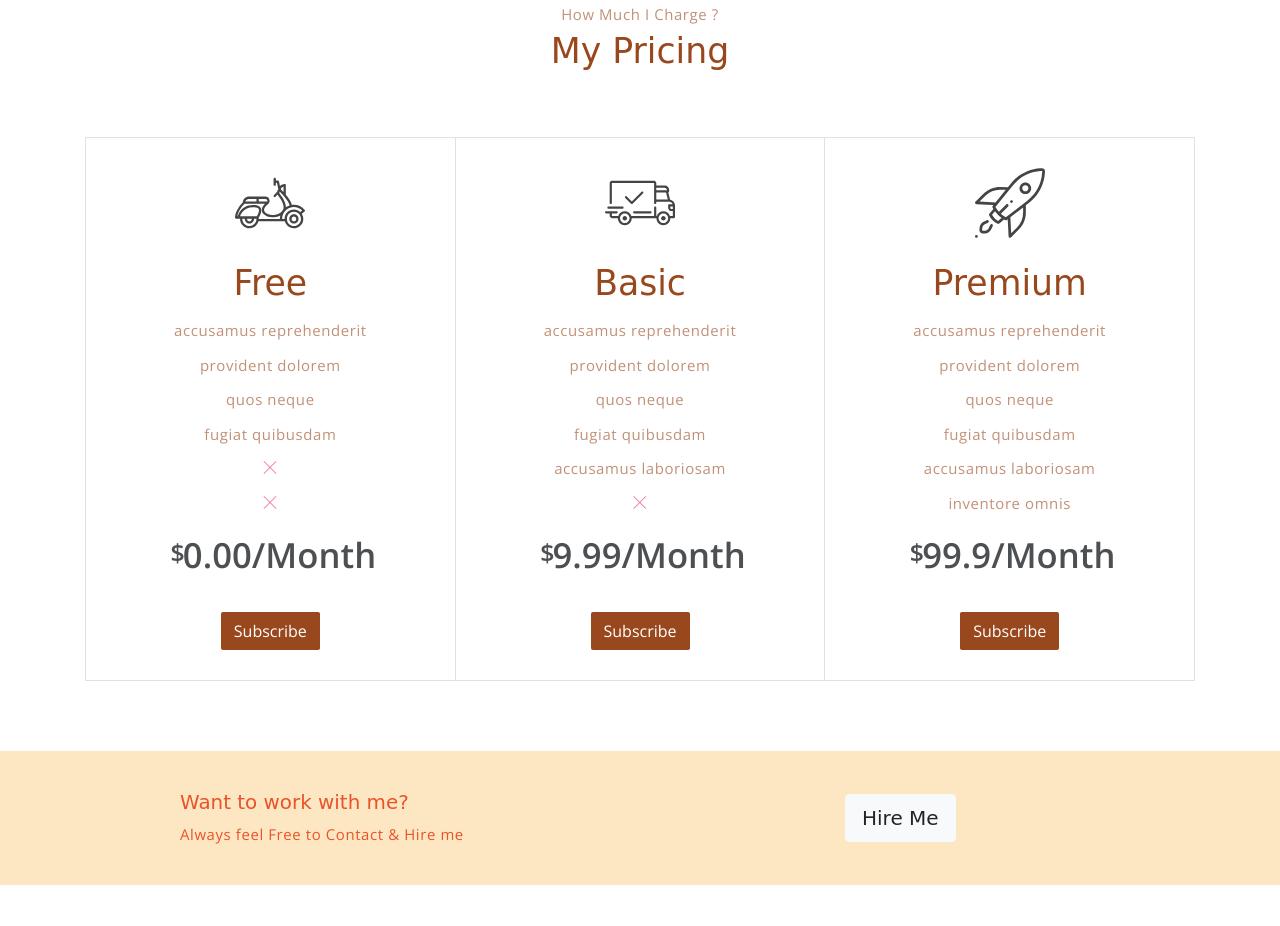
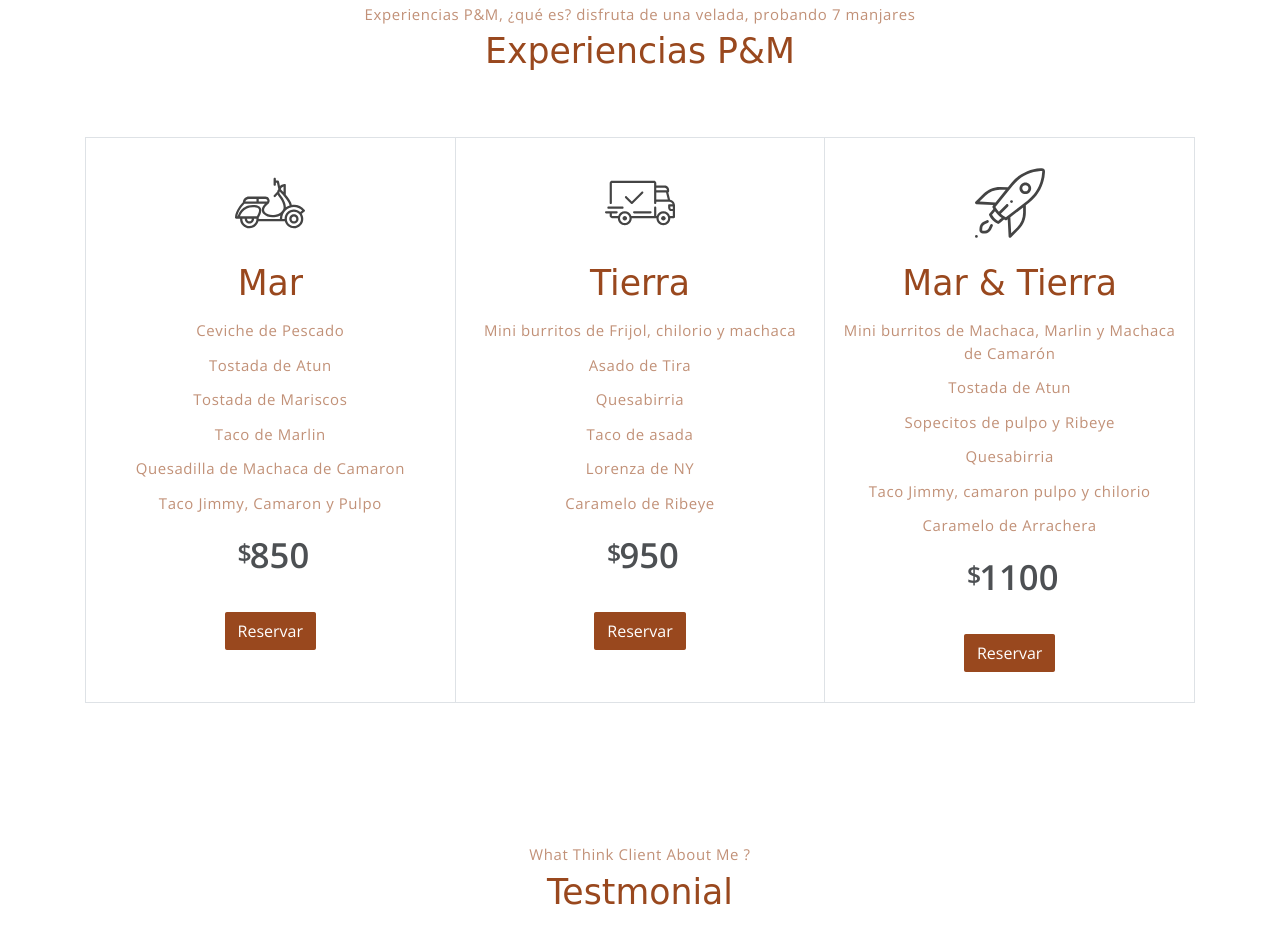
Before and after one commit to joseoscarcc/paisaymaisa, a plain HTML site: page index.html in a window 1280 px wide. Shown: the part 2614-3540 px from the top of the page. Drawn offline with nearby package versions, Linux system fonts and the light colour scheme; a web font is replaced by a local one.

Commit message:
Update index.html

```diff
--- a/index.html
+++ b/index.html
@@ -175,8 +175,8 @@
     <!-- pricing section -->
     <section class="section" id="pricing">
         <div class="container text-center">
-            <p class="section-subtitle">How Much I Charge ?</p>
-            <h6 class="section-title mb-6">My Pricing</h6>
+            <p class="section-subtitle">Experiencias P&M, ¿qué es? disfruta de una velada, probando 7 manjares</p>
+            <h6 class="section-title mb-6">Experiencias P&M</h6>
             <!-- row -->
             <div class="pricing-wrapper">
                 <div class="pricing-card">
@@ -184,85 +184,68 @@
                         <img class="pricing-card-icon" src="assets/imgs/scooter.svg" alt="Download free bootstrap 4 landing page, free boootstrap 4 templates, Download free bootstrap 4.1 landing page, free boootstrap 4.1.1 templates, meyawo Landing page">
                     </div>
                     <div class="pricing-card-body">
-                        <h6 class="pricing-card-title">Free</h6>
+                        <h6 class="pricing-card-title">Mar</h6>
                         <div class="pricing-card-list">
-                            <p>accusamus reprehenderit</p>
-                            <p>provident dolorem </p>
-                            <p>quos neque</p>
-                            <p>fugiat quibusdam</p>
-                            <p><i class="ti-close"></i></p>
-                            <p><i class="ti-close"></i></p>
+                            <p>Ceviche de Pescado</p>
+                            <p>Tostada de Atun</p>
+                            <p>Tostada de Mariscos</p>
+                            <p>Taco de Marlin</p>
+                            <p>Quesadilla de Machaca de Camaron</p>
+                            <p>Taco Jimmy, Camaron y Pulpo</p>
                         </div>
                     </div>
                     <div class="pricing-card-footer">
                         <span>$</span>
-                        <span>0.00/Month</span>
+                        <span>850</span>
                     </div>
-                    <a href="#" class="btn btn-primary mt-3 pricing-card-btn">Subscribe</a>
+                    <a href="#" class="btn btn-primary mt-3 pricing-card-btn">Reservar</a>
                 </div>
                 <div class="pricing-card">
                     <div class="pricing-card-header">
                         <img class="pricing-card-icon" src="assets/imgs/shipped.svg" alt="Download free bootstrap 4 landing page, free boootstrap 4 templates, Download free bootstrap 4.1 landing page, free boootstrap 4.1.1 templates, meyawo Landing page">
                     </div>
                     <div class="pricing-card-body">
-                        <h6 class="pricing-card-title">Basic</h6>
+                        <h6 class="pricing-card-title">Tierra</h6>
                         <div class="pricing-card-list">
-                            <p>accusamus reprehenderit</p>
-                            <p>provident dolorem </p>
-                            <p>quos neque</p>
-                            <p>fugiat quibusdam</p>
-                            <p>accusamus laboriosam</p>
-                            <p><i class="ti-close"></i></p>
+                            <p>Mini burritos de Frijol, chilorio y machaca</p>
+                            <p>Asado de Tira</p>
+                            <p>Quesabirria</p>
+                            <p>Taco de asada</p>
+                            <p>Lorenza de NY</p>
+                            <p>Caramelo de Ribeye</p>
                         </div>
                     </div>
                     <div class="pricing-card-footer">
                         <span>$</span>
-                        <span>9.99/Month</span>
+                        <span>950</span>
                     </div>
-                    <a href="#" class="btn btn-primary mt-3 pricing-card-btn">Subscribe</a>
+                    <a href="#" class="btn btn-primary mt-3 pricing-card-btn">Reservar</a>
                 </div>
                 <div class="pricing-card">
                     <div class="pricing-card-header">
                         <img class="pricing-card-icon" src="assets/imgs/startup.svg" alt="Download free bootstrap 4 landing page, free boootstrap 4 templates, Download free bootstrap 4.1 landing page, free boootstrap 4.1.1 templates, meyawo Landing page">
                     </div>
                     <div class="pricing-card-body">
-                        <h6 class="pricing-card-title">Premium</h6>
+                        <h6 class="pricing-card-title">Mar & Tierra</h6>
                         <div class="pricing-card-list">
-                            <p>accusamus reprehenderit</p>
-                            <p>provident dolorem </p>
-                            <p>quos neque</p>
-                            <p>fugiat quibusdam</p>
-                            <p>accusamus laboriosam</p>
-                            <p>inventore omnis</p>
+                            <p>Mini burritos de Machaca, Marlin y Machaca de Camarón</p>
+                            <p>Tostada de Atun</p>
+                            <p>Sopecitos de pulpo y Ribeye</p>
+                            <p>Quesabirria</p>
+                            <p>Taco Jimmy, camaron pulpo y chilorio</p>
+                            <p>Caramelo de Arrachera</p>
                         </div>
                     </div>
                     <div class="pricing-card-footer">
                         <span>$</span>
-                        <span>99.9/Month</span>
+                        <span>1100</span>
                     </div>
-                    <a href="#" class="btn btn-primary mt-3 pricing-card-btn">Subscribe</a>
+                    <a href="#" class="btn btn-primary mt-3 pricing-card-btn">Reservar</a>
                 </div>
 
             </div><!-- end of pricing wrapper -->
         </div> <!-- end of container -->
     </section><!-- end of pricing section -->
-
-    <!-- section -->
-    <section class="section-sm bg-primary">
-        <!-- container -->
-        <div class="container text-center text-sm-left">
-            <!-- row -->
-            <div class="row align-items-center">
-                <div class="col-sm offset-md-1 mb-4 mb-md-0">
-                    <h6 class="title text-light">Want to work with me?</h6>
-                    <p class="m-0 text-light">Always feel Free to Contact & Hire me</p>
-                </div>
-                <div class="col-sm offset-sm-2 offset-md-3">
-                    <button class="btn btn-lg my-font btn-light rounded">Hire Me</button>
-                </div>
-            </div> <!-- end of row -->
-        </div> <!-- end of container -->
-    </section> <!-- end of section -->
 
     <!-- testimonial section -->
     <section class="section" id="testmonial">
@@ -352,22 +335,22 @@
     <!-- contact section -->
     <section class="section" id="contact">
         <div class="container text-center">
-            <p class="section-subtitle">How can you communicate?</p>
-            <h6 class="section-title mb-5">Contact Me</h6>
+            <p class="section-subtitle">Mandanos un mensaje</p>
+            <h6 class="section-title mb-5">Contactanos</h6>
             <!-- contact form -->
             <form action="" class="contact-form col-md-10 col-lg-8 m-auto">
                 <div class="form-row">
                     <div class="form-group col-sm-6">
-                        <input type="text" size="50" class="form-control" placeholder="Your Name" required>
+                        <input type="text" size="50" class="form-control" placeholder="Nombre" required>
                     </div>
                     <div class="form-group col-sm-6">
-                        <input type="email" class="form-control" placeholder="Enter Email"requried>
+                        <input type="email" class="form-control" placeholder="Correo"requried>
                     </div>
                     <div class="form-group col-sm-12">
-                        <textarea name="comment" id="comment" rows="6"   class="form-control" placeholder="Write Something"></textarea>
+                        <textarea name="comment" id="comment" rows="6"   class="form-control" placeholder="Tu mensaje"></textarea>
                     </div>
                     <div class="form-group col-sm-12 mt-3">
-                        <input type="submit" value="Send Message" class="btn btn-outline-primary rounded">
+                        <input type="submit" value="Enviar" class="btn btn-outline-primary rounded">
                     </div>
                 </div>
             </form><!-- end of contact form -->
@@ -377,14 +360,12 @@
     <!-- footer -->
     <div class="container">
         <footer class="footer">
-            <p class="mb-0">Copyright <script>document.write(new Date().getFullYear())</script> &copy; <a href="http://www.devcrud.com">DevCRUD</a></p>
+            <p class="mb-0">Copyright <script>document.write(new Date().getFullYear())</script> &copy; <a href="http://www.jojuma-bi.com">Jojuma-BI</a></p>
             <div class="social-links text-right m-auto ml-sm-auto">
-                <a href="javascript:void(0)" class="link"><i class="ti-facebook"></i></a>
-                <a href="javascript:void(0)" class="link"><i class="ti-twitter-alt"></i></a>
-                <a href="javascript:void(0)" class="link"><i class="ti-google"></i></a>
-                <a href="javascript:void(0)" class="link"><i class="ti-pinterest-alt"></i></a>
-                <a href="javascript:void(0)" class="link"><i class="ti-instagram"></i></a>
-                <a href="javascript:void(0)" class="link"><i class="ti-rss"></i></a>
+                <a href="https://www.facebook.com/latortillateescucha" class="link"><i class="ti-facebook"></i></a>
+                <a href="https://twitter.com/paisaymaisa" class="link"><i class="ti-twitter-alt"></i></a>
+                <a href="https://goo.gl/maps/UvHt4WNopc4qVuNp7" class="link"><i class="ti-google"></i></a>
+                <a href="https://www.instagram.com/paisaymaisa" class="link"><i class="ti-instagram"></i></a>
             </div>
         </footer>
     </div> <!-- end of page footer -->
```
